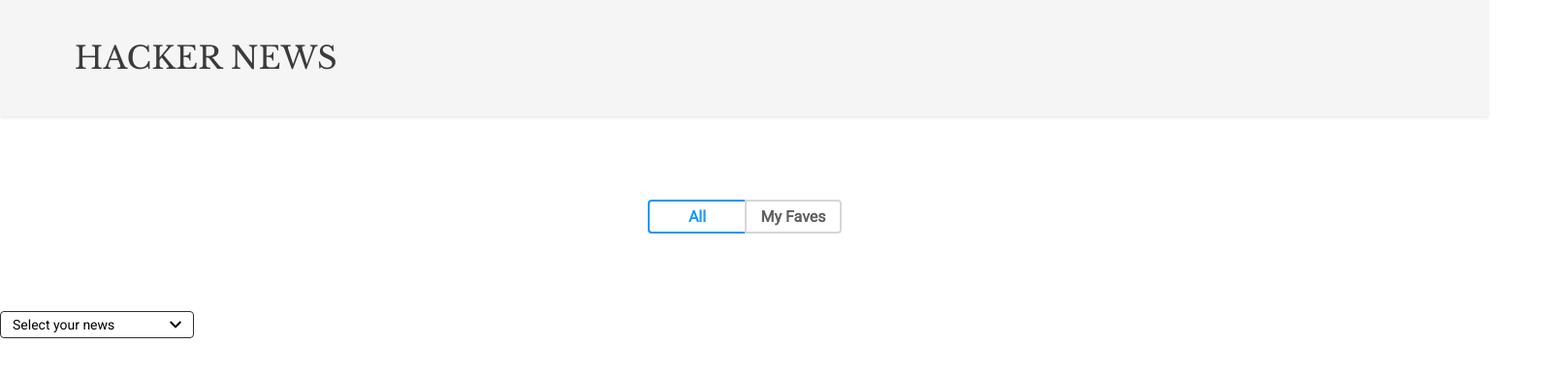
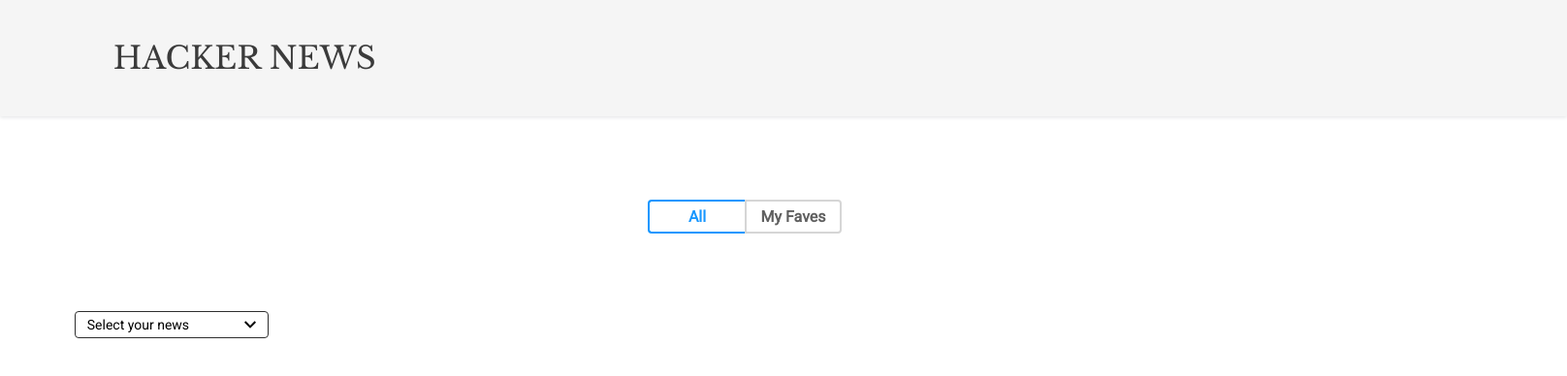
Before and after one commit to martinop/hacker-news, a React (Create React App) app: page / in a window 1536 px wide. Shown: the top 388 px of the page at 97% size, 1616 px wide, since content can reach past the window. Built offline with nearby package versions, Linux system fonts and the light colour scheme.

Commit message:
container component for header and body content

```diff
--- a/src/App.tsx
+++ b/src/App.tsx
@@ -1,4 +1,5 @@
 import React from "react";
+import Container from "./components/container";
 import Dropdown from "./components/dropdown";
 import Nav from "./components/nav";
 import Tabs from "./components/tabs";
@@ -10,10 +11,10 @@
   return (
     <div className="app">
       <Nav />
-      <Tabs />
-      <div>
+      <Container>
+        <Tabs />
         <Dropdown value={selectedOption} onChange={setSelectedOption} />
-      </div>
+      </Container>
     </div>
   );
 }
--- /dev/null
+++ b/src/components/container/container.styles.css
@@ -0,0 +1,11 @@
+.container {
+  margin: 0 auto;
+  width: 100%;
+  max-width: 90%;
+}
+
+@media (min-width: 1440px) {
+  .container {
+    width: 1400px;
+  }
+}
--- /dev/null
+++ b/src/components/container/container.tsx
@@ -0,0 +1,12 @@
+import React from "react";
+import "./container.styles.css";
+
+type ContainerProps = {
+  children: React.ReactNode;
+};
+
+function Container({ children }: ContainerProps) {
+  return <div className="container">{children}</div>;
+}
+
+export default Container;
--- /dev/null
+++ b/src/components/container/index.ts
@@ -0,0 +1 @@
+export { default } from "./container";
--- a/src/components/nav/nav.styles.css
+++ b/src/components/nav/nav.styles.css
@@ -1,5 +1,6 @@
 .nav {
   width: 100%;
+  padding: 20px 0;
   background-color: var(--color-gray-100);
   box-shadow: 0 1px 4px 0 rgba(0, 21, 41, 0.12);
 }
@@ -10,17 +11,9 @@
   font-size: 24px;
 }
 
-.nav-container {
-  width: 100%;
-  padding: 20px;
-  max-width: 90%;
-  margin: 0 auto;
-}
-
 @media (min-width: 1440px) {
-  .nav-container {
+  .nav {
     padding: 40px;
-    width: 1400px;
   }
 
   .nav span {
--- a/src/components/nav/nav.tsx
+++ b/src/components/nav/nav.tsx
@@ -1,12 +1,13 @@
 import React from "react";
+import Container from "../container";
 import "./nav.styles.css";
 
 function Nav() {
   return (
     <header className="nav">
-      <div className="nav-container">
+      <Container>
         <span>HACKER NEWS</span>
-      </div>
+      </Container>
     </header>
   );
 }
```
